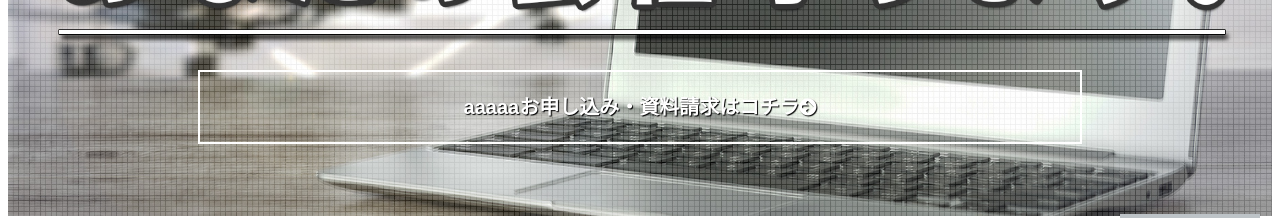
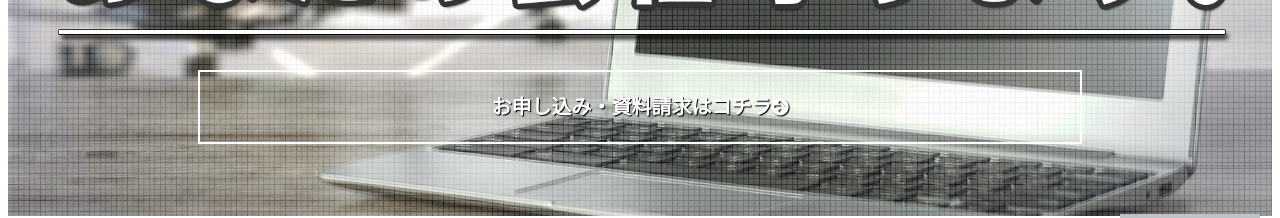
Before and after one commit to ebatraining/kougeki-syadan-kun02, a plain HTML site: page index.html in a window 1280 px wide. Shown: the part 527-745 px from the top of the page. Drawn offline with nearby package versions, Linux system fonts and the light colour scheme.

Commit message:
文言修正

```diff
--- a/index.html
+++ b/index.html
@@ -157,7 +157,7 @@ topBtn.click(function(){
   <img src="img/20170312_03.jpg">
   <div class="contact">
   <a class="contact-btn" href="mail/mail.html">
-  aaaaaお申し込み・資料請求はコチラ<i class="fa fa-arrow-circle-right" aria-hidden="true"></i></a>
+  お申し込み・資料請求はコチラ<i class="fa fa-arrow-circle-right" aria-hidden="true"></i></a>
   </div>
 </section>
 <!--
```
